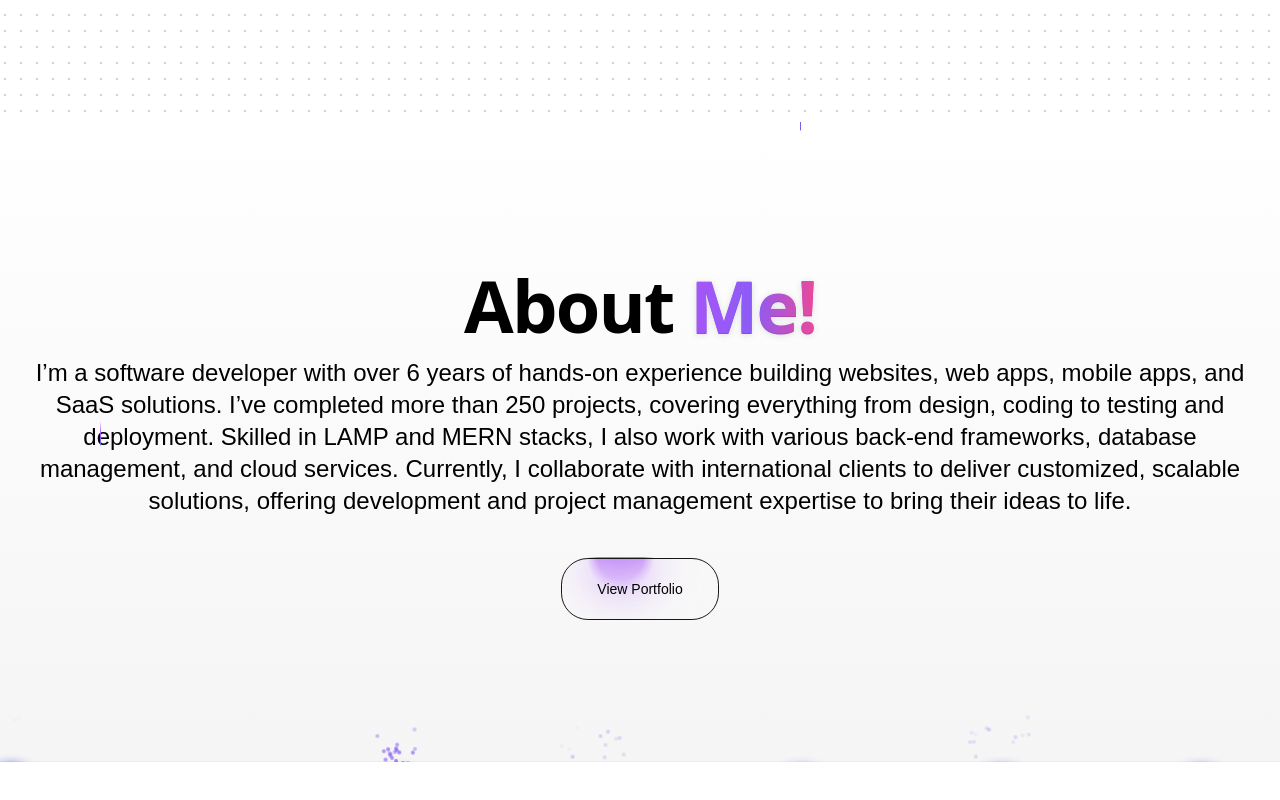
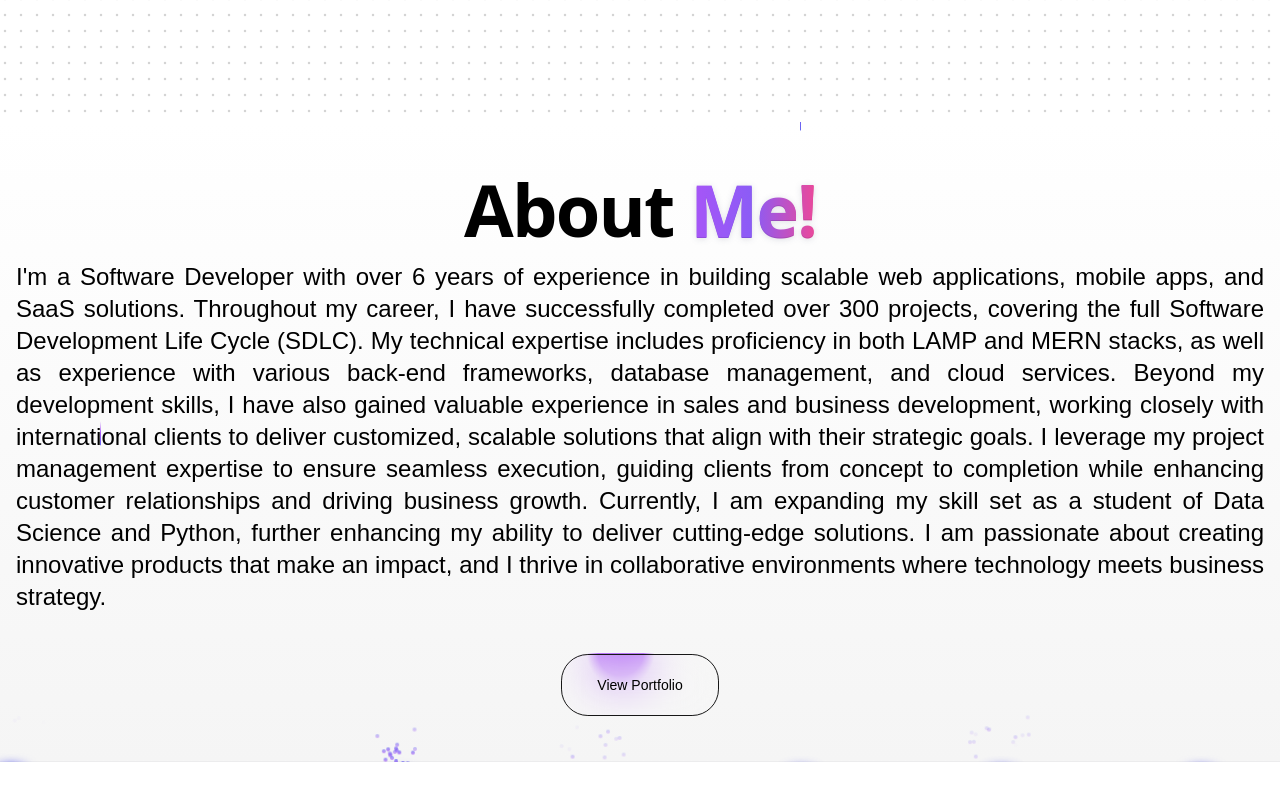
Before and after one commit to ubaidismail/nextJs_personal_portfolio, a Next.js app: page / in a window 1280 px wide. Shown: the part 518-1318 px from the top of the page. Built offline with nearby package versions, Linux system fonts and the light colour scheme.

Commit message:
About description updated

```diff
--- a/src/components/about/about.tsx
+++ b/src/components/about/about.tsx
@@ -24,12 +24,17 @@ export default function BackgroundBeamsWithCollisionDemo() {
           </div>
         </h2>
         <div className="container mx-aut">
-      <p className="dark:text-white text-black text-sm md:text-2xl text-center mx-4">
-        I’m a software developer with over 6 years of hands-on experience building websites, web apps, mobile apps, and SaaS solutions. I’ve completed more than 250 projects, covering everything from design, coding to testing and deployment. Skilled in LAMP and MERN stacks, I also work with various back-end frameworks, database management, and cloud services. Currently, I collaborate with international clients to deliver customized, scalable solutions, offering development and project management expertise to bring their ideas to life.
+          <p className="dark:text-white text-black text-sm md:text-2xl text-justify mx-4">
+
+            I'm a Software Developer with over 6 years of experience in building scalable web applications, mobile apps, and SaaS solutions. Throughout my career, I have successfully completed over 300 projects, covering the full Software Development Life Cycle (SDLC). My technical expertise includes proficiency in both LAMP and MERN stacks, as well as experience with various back-end frameworks, database management, and cloud services.
+
+            Beyond my development skills, I have also gained valuable experience in sales and business development, working closely with international clients to deliver customized, scalable solutions that align with their strategic goals. I leverage my project management expertise to ensure seamless execution, guiding clients from concept to completion while enhancing customer relationships and driving business growth.
+
+            Currently, I am expanding my skill set as a student of Data Science and Python, further enhancing my ability to deliver cutting-edge solutions. I am passionate about creating innovative products that make an impact, and I thrive in collaborative environments where technology meets business strategy.
           </p>
 
           <div className="pb-[60px]">
-        <MovingBorderDemo HomeButtonText={ButtonText} HomeButtonLink={ButtonLink}  />
+            <MovingBorderDemo HomeButtonText={ButtonText} HomeButtonLink={ButtonLink} />
           </div>
         </div>
       </div>
```
Lines whose indentation alone changed are shown as unchanged.
